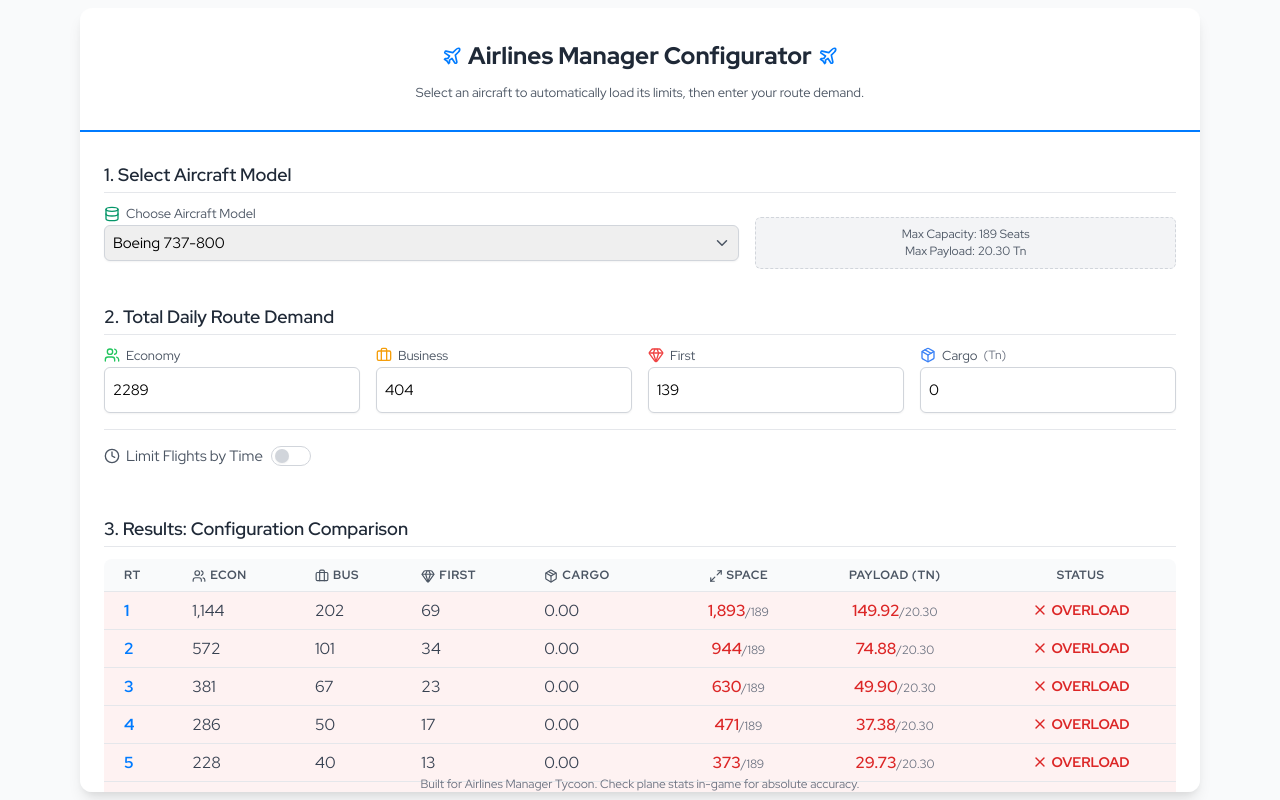
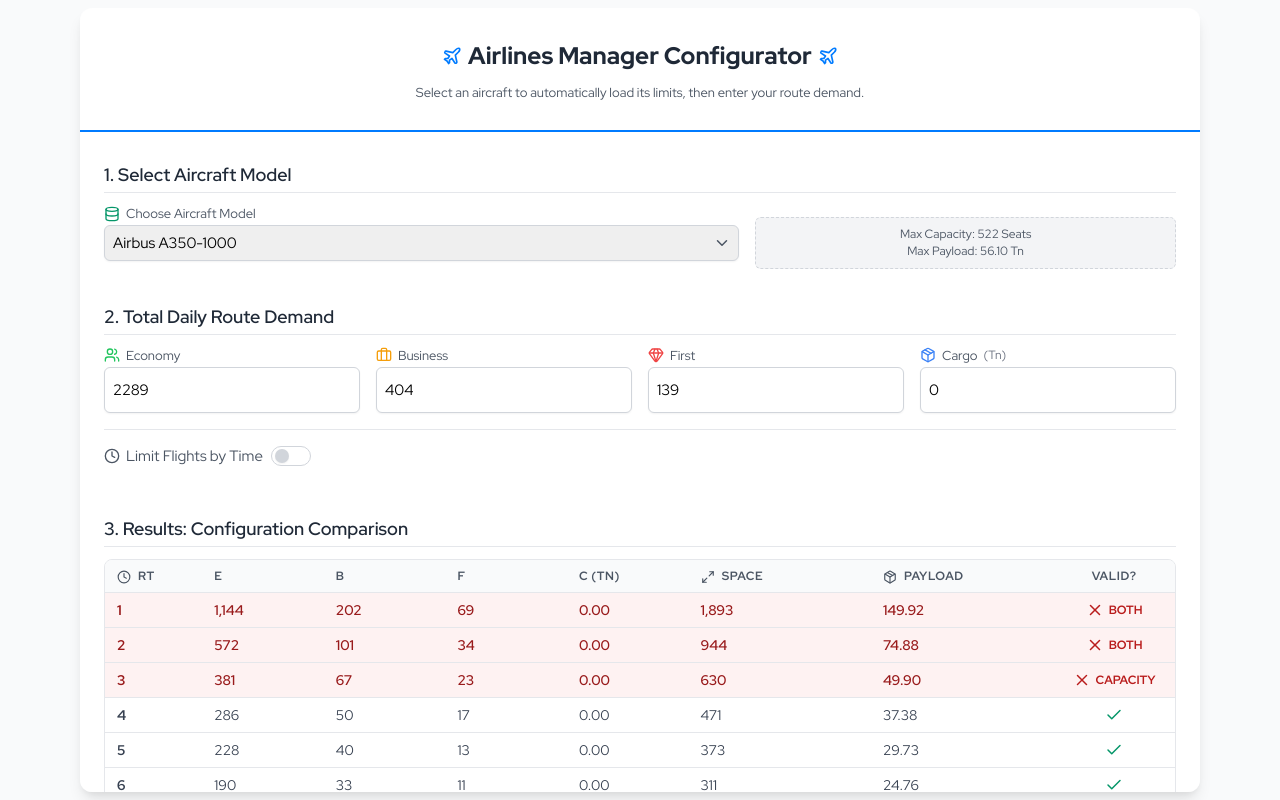
Before and after one commit to ongunumutyelbasi/airlines-manager-tycoon-seat-calculator, a Next.js app: page / in a window 1280 px wide. Built offline with nearby package versions, Linux system fonts and the light colour scheme.

Commit message:
Fixed table behaviour.

```diff
--- a/app/page.tsx
+++ b/app/page.tsx
@@ -11,7 +11,12 @@ import { Plane, Users, Briefcase, Gem, Package, Clock, Maximize2, Database, Chev
 const PLANES_DB = [
   { model: 'Custom Aircraft (Enter Below)', maxCapacity: 0, maxPayload: 0 },
   { model: 'Airbus A380-800', maxCapacity: 853, maxPayload: 89.2 },
+  { model: 'Boeing 747-8I', maxCapacity: 730, maxPayload: 76.0 },
+  { model: 'Boeing 747-400', maxCapacity: 660, maxPayload: 67.50 },
   { model: 'Airbus A350-1000', maxCapacity: 522, maxPayload: 56.1 },
+  { model: 'Airbus A350-900ULR', maxCapacity: 440, maxPayload: 44.0 },
+  { model: 'Airbus A350-900XWB', maxCapacity: 475, maxPayload: 48.0 },
+  { model: 'Boeing 777-300ER', maxCapacity: 550, maxPayload: 69.90 },
   { model: 'Airbus A321-200', maxCapacity: 220, maxPayload: 22.9 },
   { model: 'Boeing 737-800', maxCapacity: 189, maxPayload: 20.3 },
   { model: 'Boeing 787-9', maxCapacity: 330, maxPayload: 55.0 },
@@ -108,6 +113,16 @@ const calculateSeats = (parsedDemand: { [key: string]: number }, roundTrips: num
     totalPayload,
     totalSpaceUsed,
   };
+};
+
+/**
+ * Helper to convert total minutes back to h:m format for display.
+ */
+const formatTime = (totalMinutes: number) => {
+    if (totalMinutes < 0) return 'OVERTIME';
+    const h = Math.floor(totalMinutes / 60);
+    const m = totalMinutes % 60;
+    return `${h}h ${m}m`;
 };
 
 
@@ -271,6 +286,41 @@ const TimeDropdown: React.FC<TimeDropdownProps> = ({ label, value, onChange, opt
     );
 };
 
+/**
+ * Renders the visual indicator for the limits check column.
+ */
+const renderLimitsCheck = (config: ConfigRow) => {
+    if (!config.isPayloadValid && !config.isCapacityValid) {
+        return (
+            <div style={{ display: 'flex', alignItems: 'center', justifyContent: 'center', color: '#B91C1C' }}>
+                <X size={18} />
+                <span style={{ marginLeft: '0.3rem', fontSize: '0.75rem', fontWeight: 'bold' }}>BOTH</span>
+            </div>
+        );
+    }
+    if (!config.isPayloadValid) {
+        return (
+            <div style={{ display: 'flex', alignItems: 'center', justifyContent: 'center', color: '#B91C1C' }}>
+                <X size={18} />
+                <span style={{ marginLeft: '0.3rem', fontSize: '0.75rem', fontWeight: 'bold' }}>PAYLOAD</span>
+            </div>
+        );
+    }
+    if (!config.isCapacityValid) {
+        return (
+            <div style={{ display: 'flex', alignItems: 'center', justifyContent: 'center', color: '#B91C1C' }}>
+                <X size={18} />
+                <span style={{ marginLeft: '0.3rem', fontSize: '0.75rem', fontWeight: 'bold' }}>CAPACITY</span>
+            </div>
+        );
+    }
+    return (
+        <div style={{ display: 'flex', alignItems: 'center', justifyContent: 'center', color: '#059669' }}>
+            <Check size={18} />
+        </div>
+    );
+};
+
 
 {/* --- MAIN COMPONENT --- */}
 const App: React.FC = () => {
@@ -284,7 +334,7 @@ const App: React.FC = () => {
   });
 
   {/* State for selected aircraft and custom inputs */}
-  const [selectedPlaneModel, setSelectedPlaneModel] = useState<string>(PLANES_DB[4].model); // Default to Boeing 737-800
+  const [selectedPlaneModel, setSelectedPlaneModel] = useState<string>(PLANES_DB[4].model); // Default to Airbus A321-200
   const [customCapacity, setCustomCapacity] = useState<string>('0');
   const [customPayload, setCustomPayload] = useState<string>('0');
 
@@ -439,11 +489,13 @@ const App: React.FC = () => {
             width: 100%;
             border-collapse: separate;
             border-spacing: 0;
+            font-size: 0.875rem; /* Small font size for density */
         }
         .config-table th, .config-table td {
             padding: 0.5rem 0.75rem;
             text-align: left;
             border-bottom: 1px solid #E5E7EB;
+            vertical-align: middle;
         }
         .config-table th {
             font-size: 0.75rem;
@@ -465,15 +517,6 @@ const App: React.FC = () => {
         .config-table tbody tr {
              transition: background-color 150ms;
         }
-        /* Remove border-radius on TR cells to allow continuous coloring of the invalid background */
-        /* .config-table tbody tr td:first-child {
-            border-top-left-radius: 0.5rem;
-            border-bottom-left-radius: 0.5rem;
-        }
-        .config-table tbody tr td:last-child {
-            border-top-right-radius: 0.5rem;
-            border-bottom-right-radius: 0.5rem;
-        } */
 
       `}} />
       <div style={{
@@ -750,99 +793,61 @@ const App: React.FC = () => {
                 </p>
               </div>
             ) : (
-                <div style={{ overflowX: 'auto' }}>
-                    <table className="config-table" style={{ minWidth: '800px' }}>
+                <div style={{ maxHeight: '400px', overflowY: 'auto', borderRadius: '0.5rem', border: '1px solid #E5E7EB' }}>
+                    <table className="config-table">
                         <thead>
                             <tr>
-                                {/* Completed Table Headers */}
-                                <th style={{ paddingLeft: '1.25rem', borderTopLeftRadius: '0.5rem' }}>RT</th>
-                                <th><Users size={14} style={{ display: 'inline', verticalAlign: 'text-bottom', marginRight: '4px' }} />Econ</th>
-                                <th><Briefcase size={14} style={{ display: 'inline', verticalAlign: 'text-bottom', marginRight: '4px' }} />Bus</th>
-                                <th><Gem size={14} style={{ display: 'inline', verticalAlign: 'text-bottom', marginRight: '4px' }} />First</th>
-                                <th><Package size={14} style={{ display: 'inline', verticalAlign: 'text-bottom', marginRight: '4px' }} />Cargo</th>
-                                <th style={{ textAlign: 'center' }}><Maximize2 size={14} style={{ display: 'inline', verticalAlign: 'text-bottom', marginRight: '4px' }} />Space</th>
-                                <th style={{ textAlign: 'center' }}>Payload (Tn)</th>
-                                {configurations[0]?.remainingTimeMinutes !== undefined && <th><Clock size={14} style={{ display: 'inline', verticalAlign: 'text-bottom', marginRight: '4px' }} />Time Left</th>}
-                                <th style={{ borderTopRightRadius: '0.5rem', textAlign: 'center' }}>Status</th>
+                                <th style={{ width: '8%' }}>
+                                    <Clock size={14} style={{ verticalAlign: 'middle', marginRight: '0.25rem' }} /> RT
+                                </th>
+                                <th style={{ width: '10%' }}>E</th>
+                                <th style={{ width: '10%' }}>B</th>
+                                <th style={{ width: '10%' }}>F</th>
+                                <th style={{ width: '10%' }}>C (Tn)</th>
+                                <th style={{ width: '15%' }}>
+                                    <Maximize2 size={14} style={{ verticalAlign: 'middle', marginRight: '0.25rem' }} /> Space
+                                </th>
+                                <th style={{ width: '15%' }}>
+                                    <Package size={14} style={{ verticalAlign: 'middle', marginRight: '0.25rem' }} /> Payload
+                                </th>
+                                <th style={{ width: '10%', textAlign: 'center' }}>Valid?</th>
+                                {isTimeLimited && (
+                                    <th style={{ width: '12%' }}>
+                                        <Timer size={14} style={{ verticalAlign: 'middle', marginRight: '0.25rem' }} /> Time Left
+                                    </th>
+                                )}
                             </tr>
                         </thead>
                         <tbody>
-                            {configurations.map(config => {
-                                // Skip the error row if time is exceeded
-                                if (config.roundTrips === -1) return null;
+                            {configurations.map((config, index) => {
+                                const isRowInvalid = !config.isPayloadValid || !config.isCapacityValid;
 
-                                const isInvalid = !config.isPayloadValid || !config.isCapacityValid;
-
-                                // Color based on the primary limiting factor
-                                let bgColor = 'transparent';
-                                if (isInvalid) {
-                                  // Light red for invalid configurations
-                                  bgColor = '#FEF2F2';
-                                } else if (config.roundTrips === MAX_ROUND_TRIPS || (isTimeLimited && config.remainingTimeMinutes !== undefined && config.remainingTimeMinutes < calculatedCycleTime)) {
-                                  // Light yellow if maximized or time-limited near capacity
-                                  bgColor = '#FEF9C3';
-                                }
+                                // Apply specific styling if invalid, otherwise stick to default dark text
+                                const rowStyle: React.CSSProperties = isRowInvalid ? {
+                                    backgroundColor: '#FEF2F2',
+                                    color: '#991B1C',
+                                    fontWeight: '600'
+                                } : {
+                                    color: darkTextColor // Default text color
+                                };
 
                                 return (
-                                    <tr key={config.roundTrips} style={{ backgroundColor: bgColor }}>
-                                        {/* 1. Round Trips */}
-                                        <td style={{ paddingLeft: '1.25rem', fontWeight: '700', color: primaryColor }}>
-                                            {config.roundTrips}
+                                    <tr key={index} style={rowStyle}>
+                                        <td style={{ fontWeight: '700' }}>{config.roundTrips}</td>
+                                        <td>{config.E.toLocaleString()}</td>
+                                        <td>{config.B.toLocaleString()}</td>
+                                        <td>{config.F.toLocaleString()}</td>
+                                        <td>{config.C.toFixed(2)}</td>
+                                        <td>{config.totalSpaceUsed.toLocaleString()}</td>
+                                        <td>{config.totalPayload.toFixed(2)}</td>
+                                        <td style={{ textAlign: 'center' }}>
+                                            {renderLimitsCheck(config)}
                                         </td>
-                                        {/* 2-5. Required Seats/Cargo */}
-                                        <td style={{ color: darkTextColor }}>{config.E.toLocaleString()}</td>
-                                        <td style={{ color: darkTextColor }}>{config.B.toLocaleString()}</td>
-                                        <td style={{ color: darkTextColor }}>{config.F.toLocaleString()}</td>
-                                        <td style={{ color: darkTextColor }}>{config.C.toFixed(2)}</td>
-                                        {/* 6. Total Capacity Used */}
-                                        <td style={{ textAlign: 'center' }}>
-                                            <span style={{
-                                                fontWeight: '600',
-                                                color: config.totalSpaceUsed > currentAircraft.maxCapacity && currentAircraft.maxCapacity > 0 ? '#DC2626' : darkTextColor
-                                            }}>
-                                                {config.totalSpaceUsed.toLocaleString()}
-                                            </span>
-                                            {currentAircraft.maxCapacity > 0 &&
-                                                <span style={{ fontSize: '0.75rem', color: '#6B7280' }}>
-                                                    /{currentAircraft.maxCapacity.toLocaleString()}
-                                                </span>
-                                            }
-                                        </td>
-                                        {/* 7. Total Payload */}
-                                        <td style={{ textAlign: 'center' }}>
-                                            <span style={{
-                                                fontWeight: '600',
-                                                color: config.totalPayload > currentAircraft.maxPayload && currentAircraft.maxPayload > 0 ? '#DC2626' : darkTextColor
-                                            }}>
-                                                {config.totalPayload.toFixed(2)}
-                                            </span>
-                                            {currentAircraft.maxPayload > 0 &&
-                                                <span style={{ fontSize: '0.75rem', color: '#6B7280' }}>
-                                                    /{currentAircraft.maxPayload.toFixed(2)}
-                                                </span>
-                                            }
-                                        </td>
-                                        {/* 8. Remaining Time */}
-                                        {config.remainingTimeMinutes !== undefined && (
-                                            <td style={{ textAlign: 'center', color: darkTextColor }}>
-                                                {/* Format time remaining as HH:MM */}
-                                                {Math.floor(config.remainingTimeMinutes / 60).toString().padStart(2, '0')}:
-                                                {(config.remainingTimeMinutes % 60).toString().padStart(2, '0')}
+                                        {isTimeLimited && (
+                                            <td style={{ color: config.remainingTimeMinutes !== undefined && config.remainingTimeMinutes < 0 ? '#B91C1C' : darkTextColor }}>
+                                                {config.remainingTimeMinutes !== undefined ? formatTime(config.remainingTimeMinutes) : 'N/A'}
                                             </td>
                                         )}
-                                        {/* 9. Status / Limiting Factor */}
-                                        <td style={{ textAlign: 'center' }}>
-                                            {config.isPayloadValid && config.isCapacityValid ? (
-                                                <span style={{ color: '#059669', fontWeight: '700', fontSize: '0.875rem', display: 'flex', alignItems: 'center', justifyContent: 'center', columnGap: '0.25rem' }}>
-                                                    <Check size={16} /> FIT
-                                                </span>
-                                            ) : (
-                                                <span style={{ color: '#DC2626', fontWeight: '700', fontSize: '0.875rem', display: 'flex', alignItems: 'center', justifyContent: 'center', columnGap: '0.25rem' }}>
-                                                    <X size={16} />
-                                                    {config.limitingFactor === 'Both' ? 'OVERLOAD' : config.limitingFactor?.toUpperCase()}
-                                                </span>
-                                            )}
-                                        </td>
                                     </tr>
                                 );
                             })}
@@ -850,14 +855,10 @@ const App: React.FC = () => {
                     </table>
                 </div>
             )}
-          </div>
-      </div>
 
-      {/* Footer / Credits */}
-      <footer style={{ position: 'fixed', bottom: '0.5rem', left: '50%', transform: 'translateX(-50%)', textAlign: 'center', color: '#6B7280', fontSize: '0.75rem' }}>
-          Built for Airlines Manager Tycoon. Check plane stats in-game for absolute accuracy.
-      </footer>
-    </div>
+          </div> {/* End of section 3 padding div */}
+        </div> {/* End of Inner Card */}
+      </div> {/* End of Fixed Position Container */}
     </React.Fragment>
   );
 };
```
